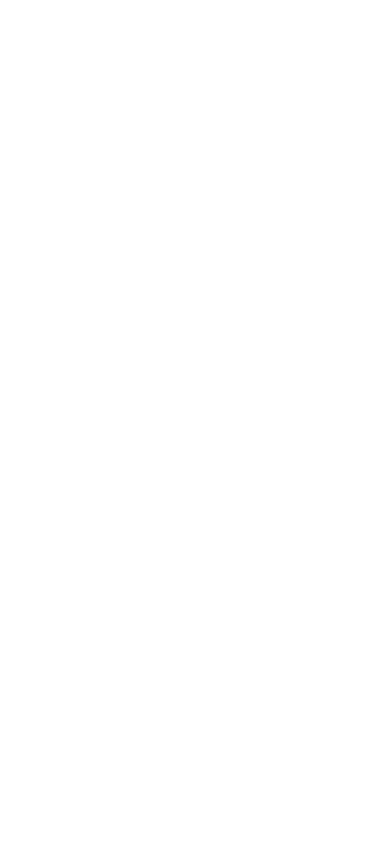
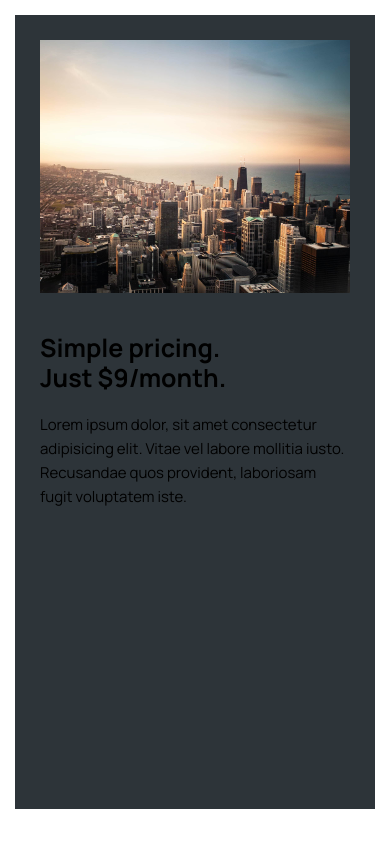
Before and after one commit to Gbangbolaoluwagbemiga/World-Wize, a React (Vite) app: page /pricing in a window 390 px wide. Before the commit this address had no page. Built offline with nearby package versions, Linux system fonts and the light colour scheme.

Commit message:
All component responsiveness completed

```diff
--- a/src/App.jsx
+++ b/src/App.jsx
@@ -2,6 +2,8 @@ import {BrowserRouter, Routes, Route} from 'react-router-dom';
 import Product from './pages/Product';
 import Homepage from './pages/Homepage';
 import Login from './pages/Login';
+import PageNotFound from './pages/PageNotFound';
+import Pricing from './pages/Pricing';
 
 function App() {
   return (
@@ -12,6 +14,8 @@ function App() {
         <Route path="login" element={<Login />} />
         <Route path="product" element={<Product />} />
         <Route path="product" element={<Product />} />
+        <Route path="*" element={<PageNotFound />} />
+        <Route path="pricing" element={<Pricing />} />
       </Routes>
     </BrowserRouter>
   );
--- a/src/pages/Product.module.css
+++ b/src/pages/Product.module.css
@@ -44,7 +44,7 @@
     width: 100%;
     margin: auto;
     display: flex;
-    flex-wrap: wrap;
+    flex-wrap: wrap-reverse;
     gap: 4rem;
   }
   .product img {
```
